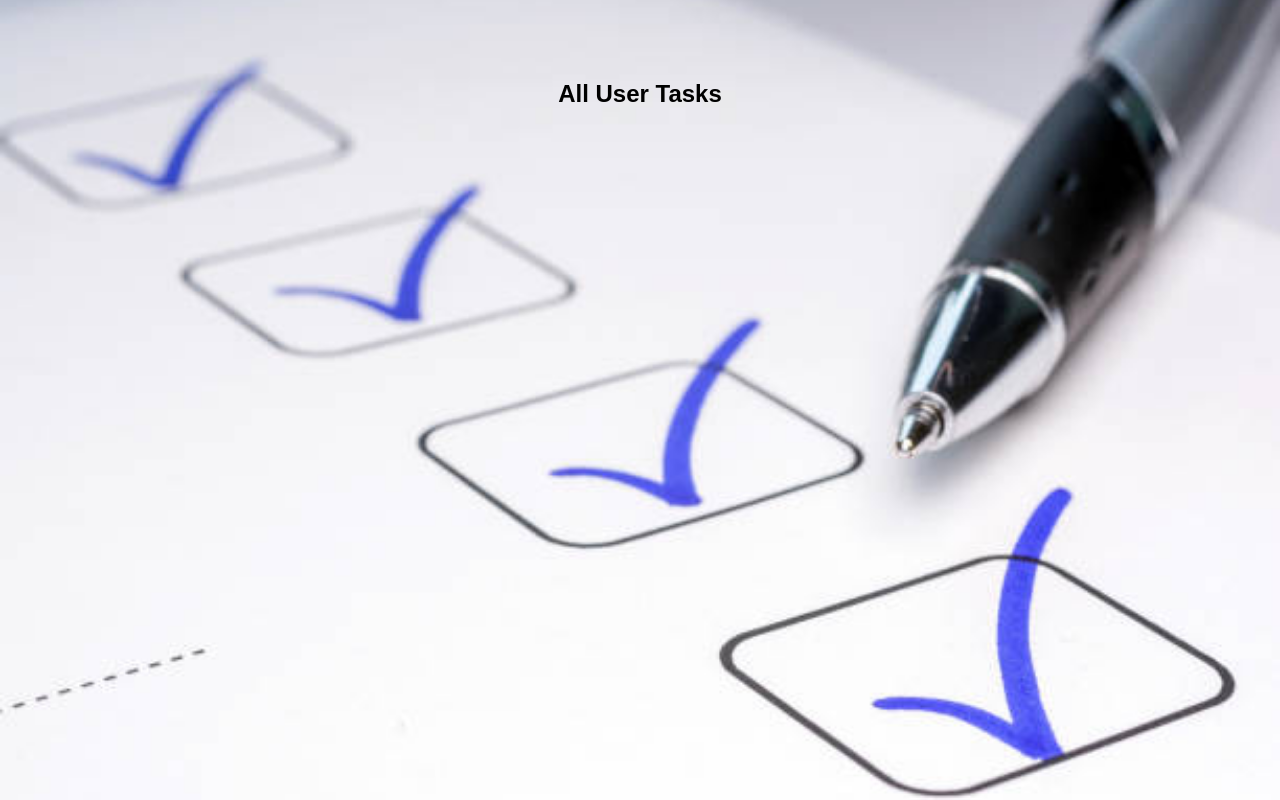
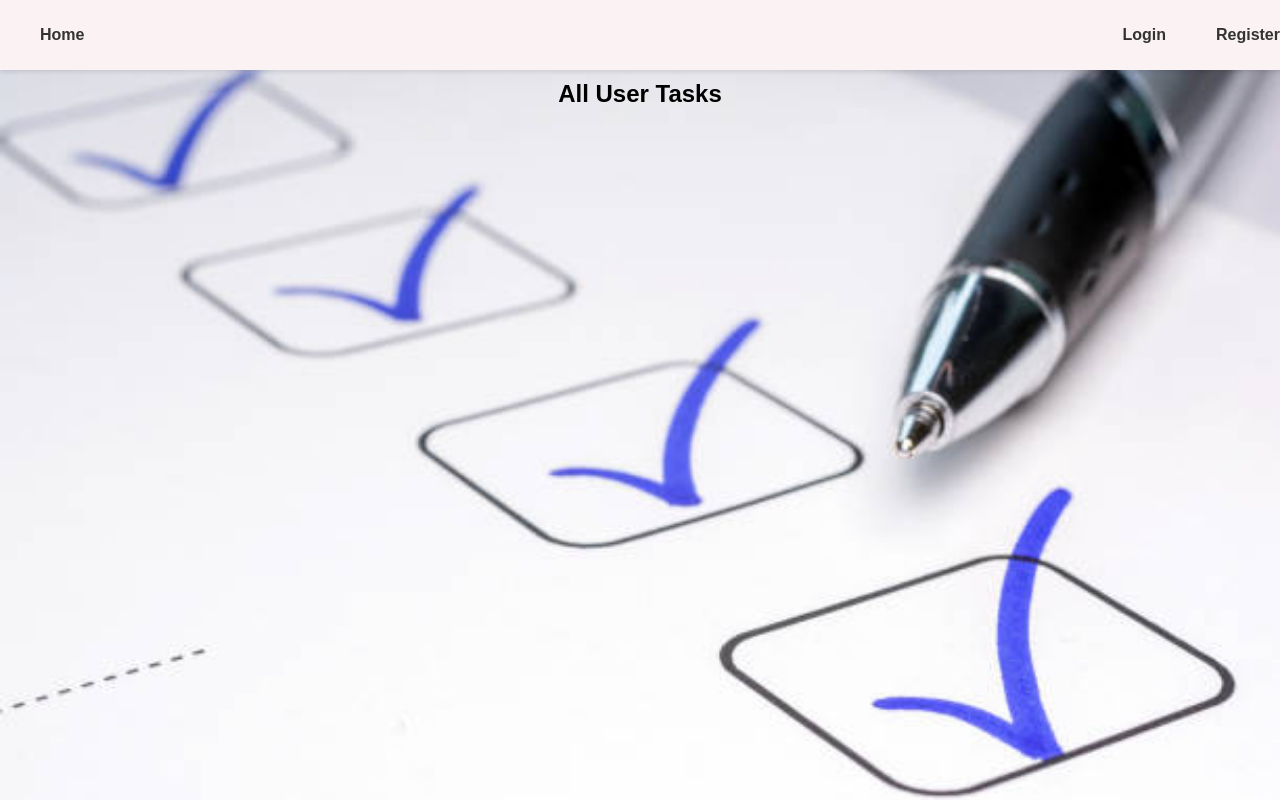
Before and after one commit to lokesh8014/hva_MH_3.1, a plain HTML site: page Frontend_folder/admin_dashboard.html in a window 1280 px wide. Drawn offline with Linux system fonts and the light colour scheme.

Commit message:
updated admin dash board

```diff
--- a/Frontend_folder/admin_dashboard.html
+++ b/Frontend_folder/admin_dashboard.html
@@ -45,13 +45,13 @@
 </head>
 <body>
 
-  <div id="navbar-placeholder"></div>
+  <div id="navbar"></div>
 
   <h2 style="margin-top: 80px; text-align: center;">All User Tasks</h2>
   <div id="taskList" style="margin: 20px;"></div>
 
 
   <script src="scripts/loadingcomponents.js"></script>
-  <script src="scripts/admin_dashboard.js" defer></script>
+  <script src="scripts/admin_dashboard.js"></script>
 </body>
 </html>
```
